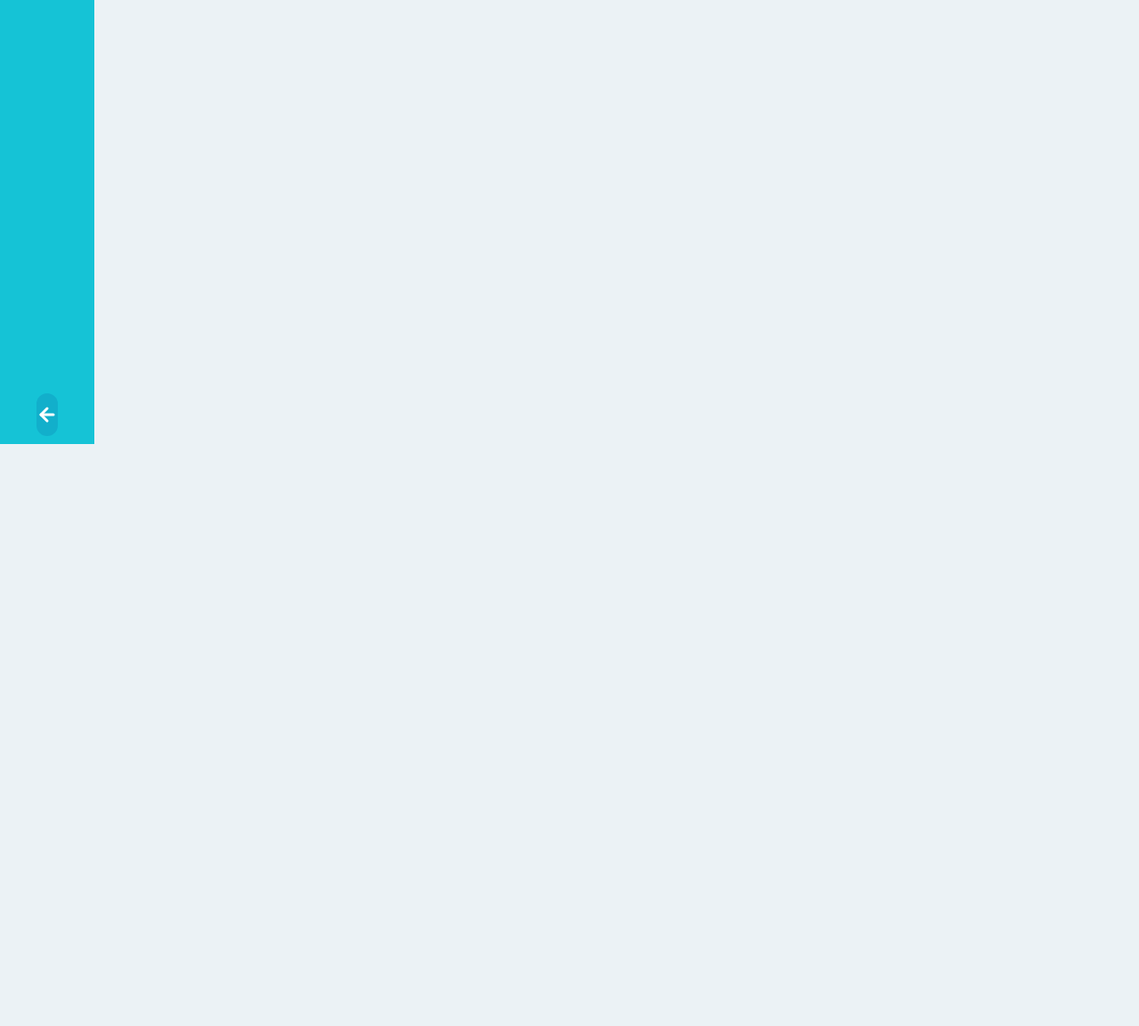
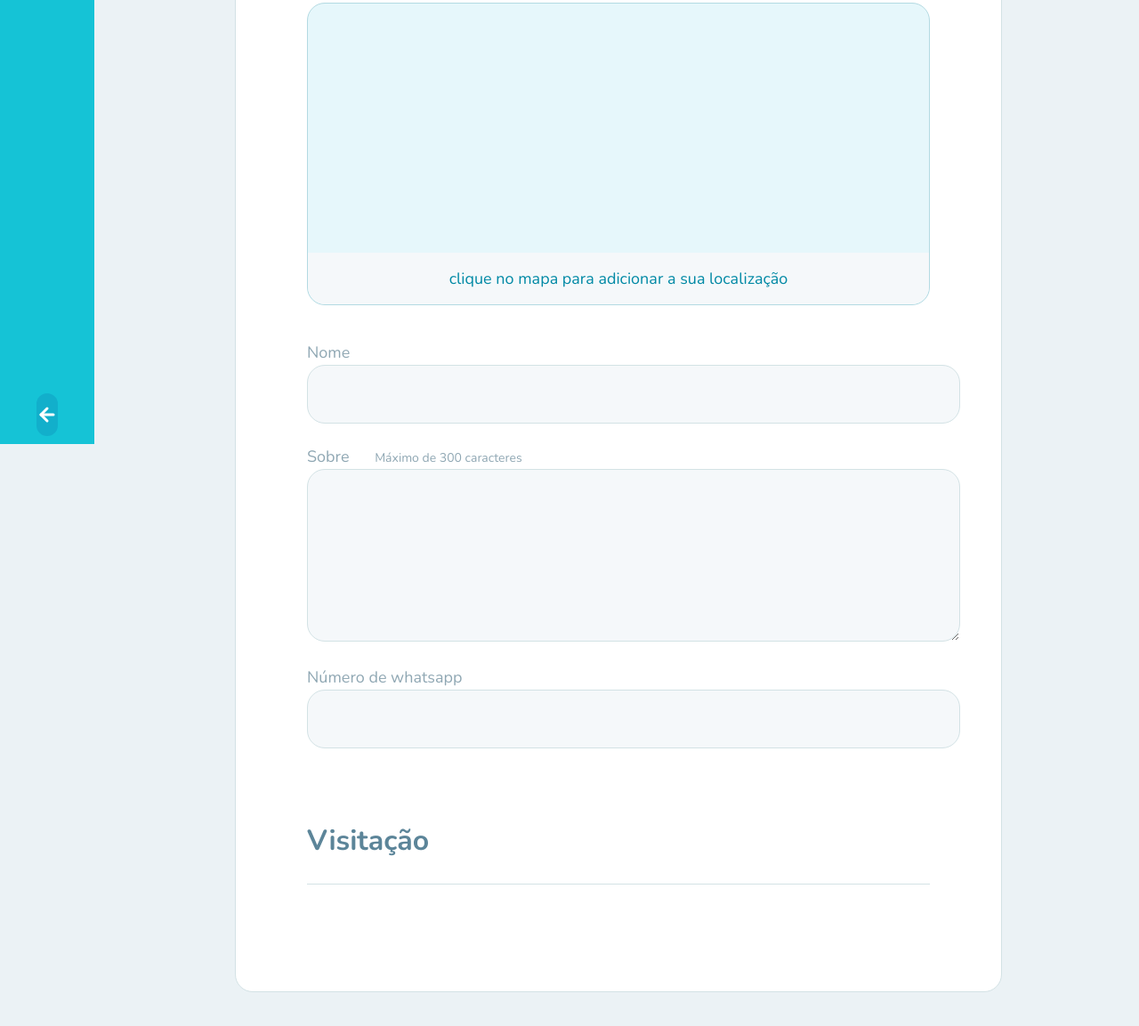
Before and after one commit to Riquecelo/nlw-3, a plain HTML site: page create-orphanage.html in a window 1280 px wide. Shown: the part 319-1472 px from the top of the page at 89% size. Before the commit the page ends 800 px from the top, so only its background shows below. Drawn offline with nearby package versions, Linux system fonts and the light colour scheme.

Commit message:
commit dia 3 part 1

```diff
--- a/create-orphanage.html
+++ b/create-orphanage.html
@@ -19,6 +19,10 @@
     <link rel="stylesheet" href="./public/css/page-create-orphanage.css">
     <link rel="stylesheet" href="./public/css/animations.css">
     <link rel="stylesheet" href="./public/css/sidebar.css">
+    <link rel="stylesheet" href="./public/css/map.css">
+    <link rel="stylesheet" href="./public/css/form.css">
+
+
 
 
     <link href="https://fonts.googleapis.com/css2?family=Nunito:wght@400;600;700;800&display=swap" rel="stylesheet">
@@ -44,7 +48,7 @@
             <legend>Dados</legend>
 
             <div class="map-container">
-                <div class="mapid"></div>
+                <div id="mapid"></div>
 
                 <footer>
                     <a href="#" id="select-point">
@@ -57,6 +61,14 @@
             <div class="input-block">
                 <label for="name">Nome</label>
                 <input id="name" name="name">
+            </div>
+            <div class="input-block">
+                <label for="about">Sobre <span>Máximo de 300 caracteres</span></label>
+                <textarea id="about" name="about"></textarea>
+            </div>
+            <div class="input-block">
+                <label for="whatsapp">Número de whatsapp</label>
+                <input id="whatsapp" name="whatsapp">
             </div>
 
         </fieldset>
--- /dev/null
+++ b/public/css/form.css
@@ -0,0 +1,72 @@
+form{
+    width: 70rem;
+    margin:  6.4rem auto;
+    background: white;
+    border: 1px solid #d3e2e5;
+
+    border-radius: 2rem;
+    overflow: hidden;
+
+    padding: 8rem;
+}
+
+fieldset{
+    border: 0;
+}
+
+fieldset + fieldset{
+    margin-top: 8rem;
+}
+
+fieldset legend{
+    width: 100%;
+
+    font-size: 3.2rem;
+    line-height: 1.5;
+
+    color: #5c8599;
+    font-weight: 700;
+
+    border-bottom: 1px solid #d3e2e5;
+    margin-bottom: 4rem;
+    padding-bottom: 2.4rem;
+}
+
+.input-block + .input-block {
+    margin-top: 2.4rem;
+}
+
+.input-block label {
+    color: #8fa7b3;
+    margin-bottom: .8rem;
+    line-height:1.5;
+}
+
+.input-block label span {
+    font-size:1.4rem;
+    color: #8fa7b3;
+    margin-left: 2.4rem;
+    line-height: 1.5;
+}
+
+.input-block input, .input-block textarea {
+    width: 100%;
+
+    background: #f5f8fa;
+    border: 1px solid #d3e2e5;
+    border-radius: 2rem;
+
+    color: #5c8599;
+}
+
+.input-block input{
+    height: 6.4rem;
+    padding: 0 1.6rem;
+}
+
+.input-block textarea{
+    height: clamp(12rem, 16rem, 24rem);
+    resize: vertical;
+    padding: 1.6rem;
+    line-height: 2.8rem;
+}
--- /dev/null
+++ b/public/css/map.css
@@ -0,0 +1,28 @@
+/*map*/
+.map-container{
+    margin-top:6.4rem;
+    background: #e6f7fb;
+    border: 1px solid #b3dae2;
+    border-radius: 2rem;
+}
+
+#mapid {
+    width: 100%;
+    height: 28rem;
+}
+
+.map-container footer{
+    padding: 2rem 0;
+
+    text-align:center;
+}
+
+.map-container footer a{
+    color: #0089a5;
+    text-decoration: none;
+}
+
+.map-container .leaflet-container{
+border-bottom: 1px solid #dde3f0;
+border-radius: 2rem;
+}
--- a/public/css/page-create-orphanage.css
+++ b/public/css/page-create-orphanage.css
@@ -7,14 +7,15 @@ main{
     flex: 1px;
 }
 
-form{
-    width: 70rem;
-    margin:  6.4rem auto;
-    background: white;
-    border: 1px solid #d3e2e5;
+.map-container{
+    margin: 0 0 4rem;
+}
 
-    border-radius: 2rem;
-    overflow: hidden;
+.map-container .leaflet-container{
+    border-radius: 20px 20px 0 0;
+}
 
-    padding: 8rem;
+.map-container footer{
+    background: #f5f8fa;
+    border-radius: 0 0 20px 20px;
 }
--- a/public/css/page-orphanage.css
+++ b/public/css/page-orphanage.css
@@ -74,34 +74,6 @@ main{
     margin-top:2.4rem;
 }
 
-/*map*/
-    .map-container{
-        margin-top:6.4rem;
-        background: #e6f7fb;
-        border: 1px solid #b3dae2;
-        border-radius: 2rem;
-}
-
-#mapid {
-        width: 100%;
-        height: 28rem;
-}
-
-.map-container footer{
-        padding: 2rem 0;
-
-        text-align:center;
-}
-
-.map-container footer a{
-        color: #0089a5;
-        text-decoration: none;
-}
-
-.map-container .leaflet-container{
-    border-bottom: 1px solid #dde3f0;
-    border-radius: 2rem;
-}
 
 .orphanage-details-content hr{
     width: 100%;
```
Also changed, not shown: orphanage.html (+2 -0 lines).
